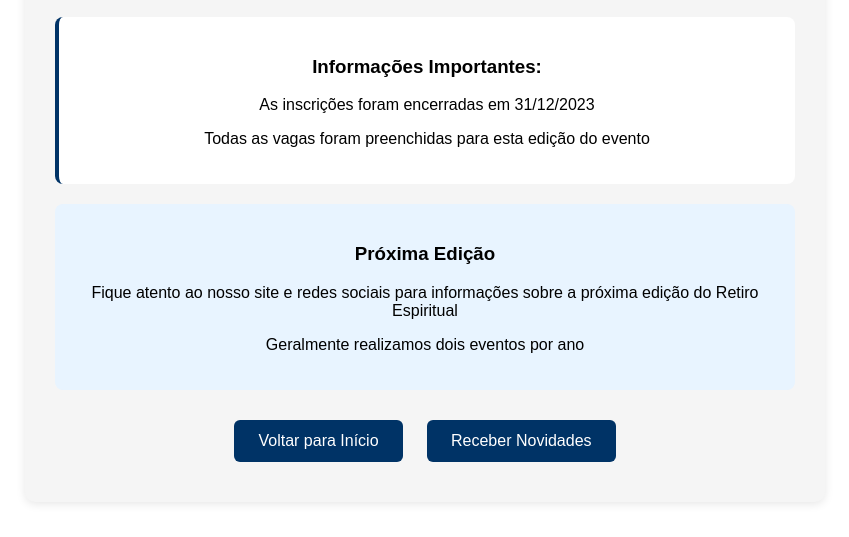
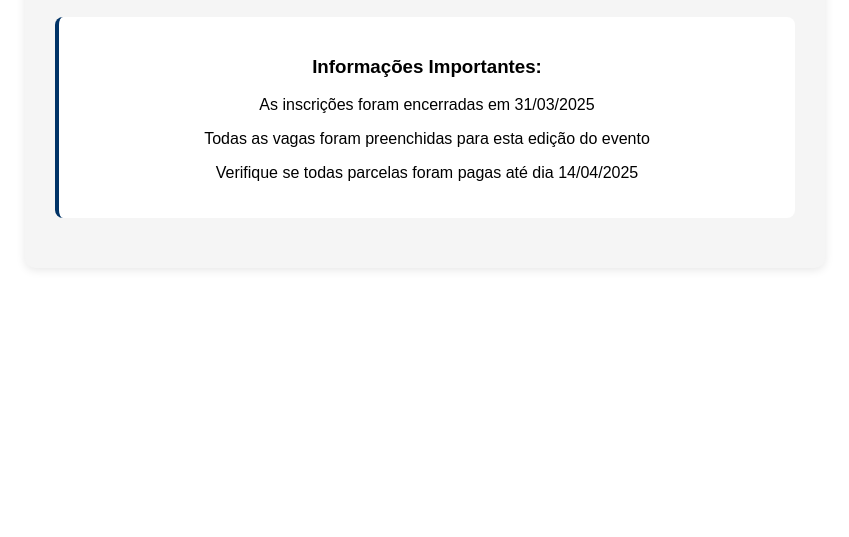
Before and after one commit to marcosgsbarros/formulario-retiro, a website: page inscricao-encerrada.html in a window 1280 px wide. Shown: the part 263-800 px from the top of the page, without its empty margins (215-1064 px from the left). Drawn offline with Linux system fonts and the light colour scheme.

```diff
--- a/inscricao-encerrada.html
+++ b/inscricao-encerrada.html
@@ -81,17 +81,9 @@
 
         <div class="info-box">
             <h3>Informações Importantes:</h3>
-            <p>As inscrições foram encerradas em 31/12/2023</p>
+            <p>As inscrições foram encerradas em 31/03/2025</p>
             <p>Todas as vagas foram preenchidas para esta edição do evento</p>
+            <p>Verifique se todas parcelas foram pagas até dia 14/04/2025</p>
         </div>
-
-        <div class="next-event">
-            <h3>Próxima Edição</h3>
-            <p>Fique atento ao nosso site e redes sociais para informações sobre a próxima edição do Retiro Espiritual</p>
-            <p>Geralmente realizamos dois eventos por ano</p>
-        </div>
-
-        <a href="https://example.com/home" class="btn">Voltar para Início</a>
-        <a href="https://example.com/newsletter" class="btn">Receber Novidades</a>
     </div>
 </body></html>
```
Also changed, not shown: confirmacao-inscricao.html (+1 -3 lines), scripts/formulario.js (+20 -0 lines).
